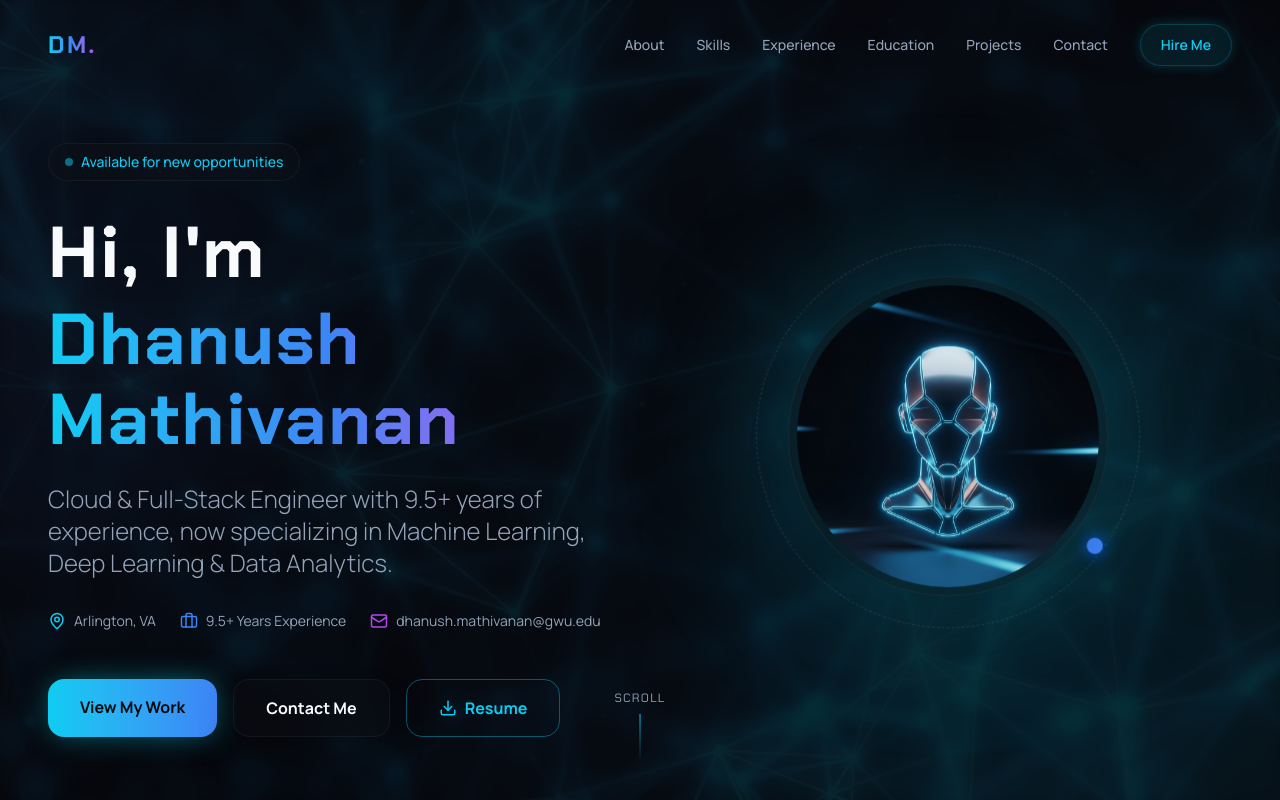
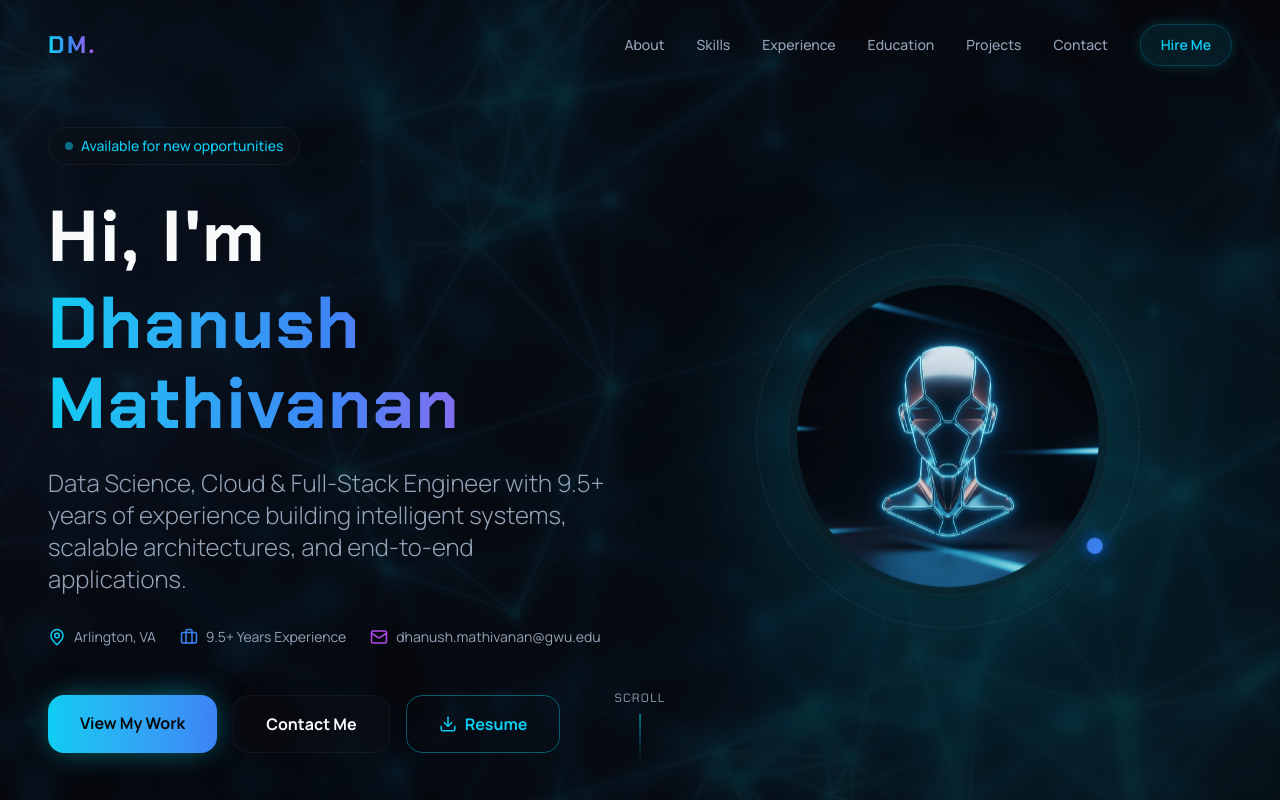
Before and after one commit to DhanushGWU1995/dhanush-mathivanan-portfolio, a React (Vite) app: page / in a window 1280 px wide. Shown: the top 800 px of the page. Built offline with nearby package versions, Linux system fonts and the light colour scheme.

Commit message:
revert: restore original Data Science, Cloud & Full-Stack tagline

```diff
--- a/src/components/Hero.tsx
+++ b/src/components/Hero.tsx
@@ -39,7 +39,7 @@ export function Hero() {
 
           <FadeIn delay={0.3}>
             <p className="text-xl md:text-2xl text-muted-foreground font-light mb-8 max-w-xl">
-              Cloud &amp; Full-Stack Engineer with 9.5+ years of experience, now specializing in Machine Learning, Deep Learning &amp; Data Analytics.
+              Data Science, Cloud &amp; Full-Stack Engineer with 9.5+ years of experience building intelligent systems, scalable architectures, and end-to-end applications.
             </p>
           </FadeIn>
 
```
